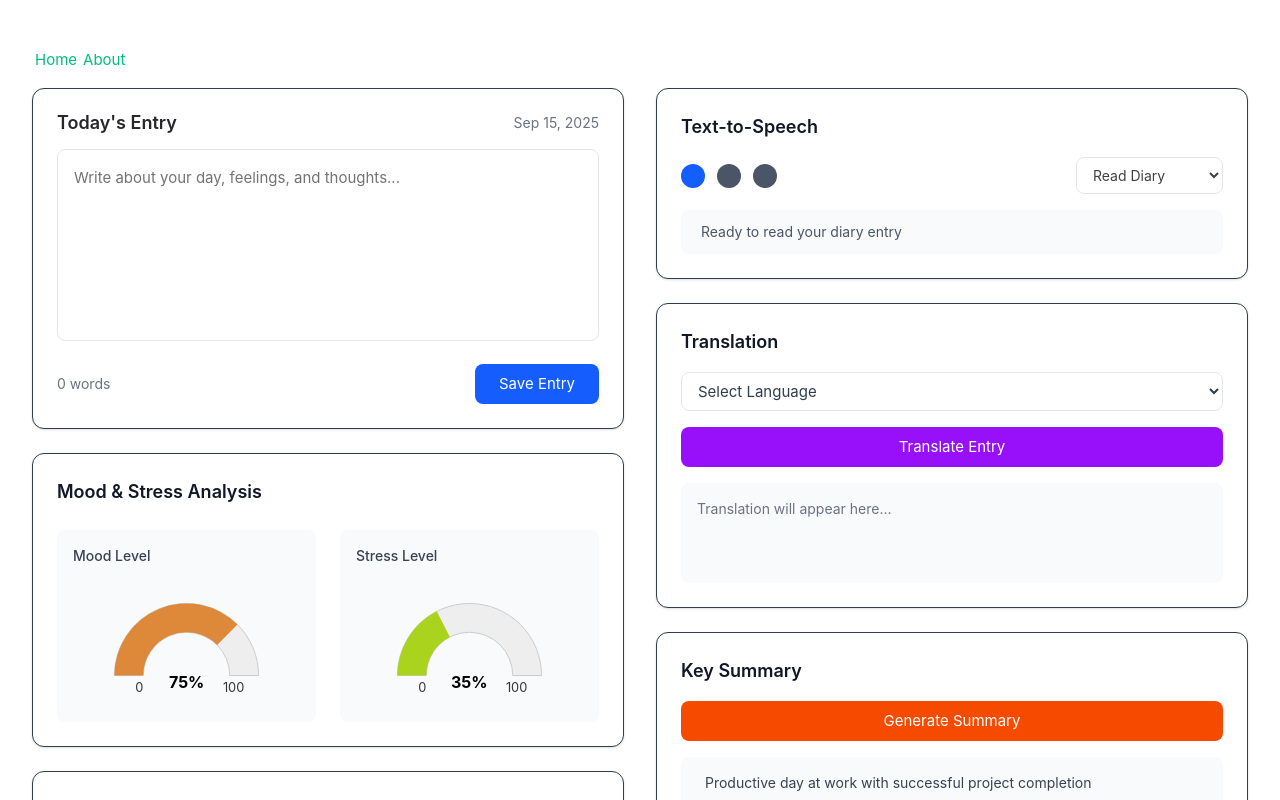
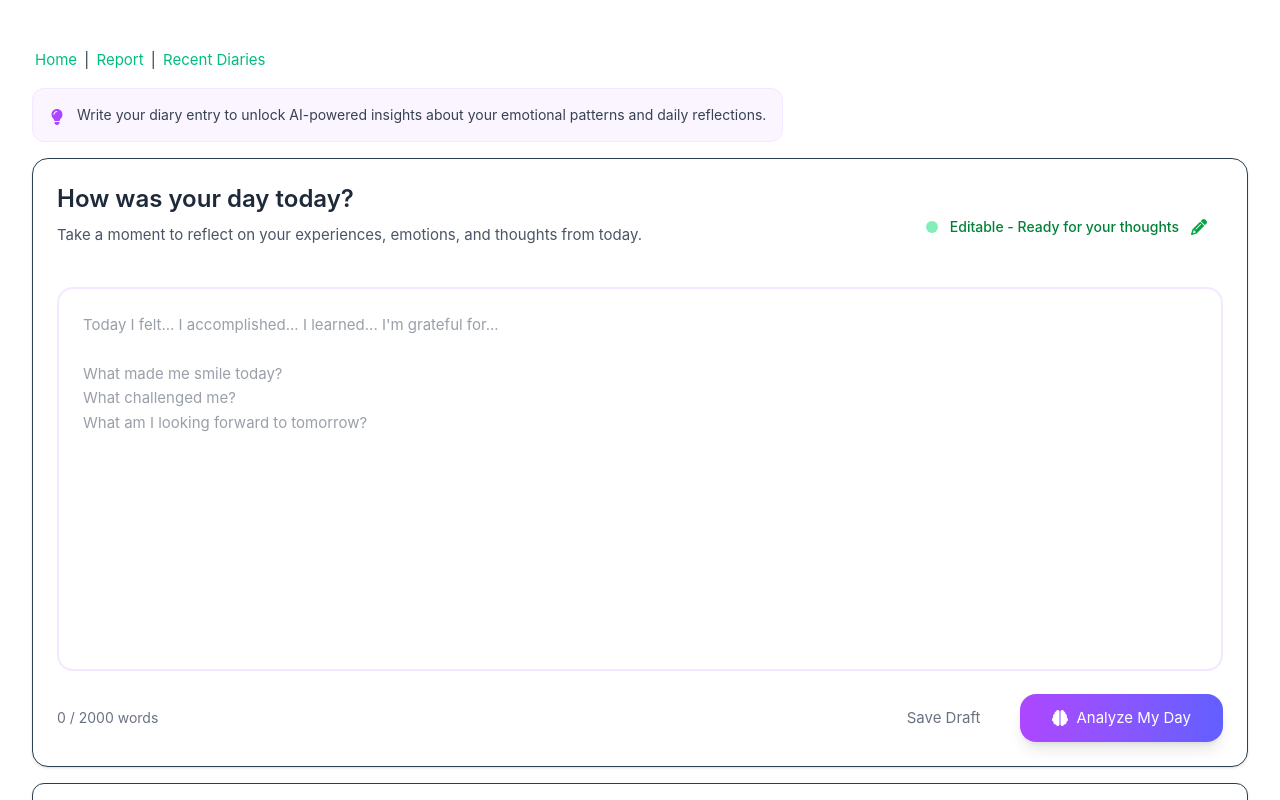
Before and after one commit to claire828/ai-grace-diary, a Vue app in the folder frontend/: page / in a window 1280 px wide. Shown: the top 800 px of the page. Built offline with nearby package versions, Linux system fonts and the light colour scheme; the HTML template or start-up script is replaced by a standard one.

Commit message:
[add] implement diary input and report components; update routing

```diff
--- a/frontend/src/App.vue
+++ b/frontend/src/App.vue
@@ -5,8 +5,8 @@ import { RouterLink, RouterView } from 'vue-router'
 <template>
   <header class="my-4">
     <nav>
-      <RouterLink to="/">Home</RouterLink>
-      <RouterLink to="/about">About</RouterLink>
+      <RouterLink to="/">Home</RouterLink> | <RouterLink to="/report">Report</RouterLink> |
+      <RouterLink to="/history">Recent Diaries</RouterLink>
     </nav>
   </header>
 
--- a/frontend/src/components/DiaryInput.vue
+++ b/frontend/src/components/DiaryInput.vue
@@ -1,26 +1,130 @@
-<script setup lang="ts"></script>
+<script setup lang="ts">
+import { ref } from 'vue'
+const wordsMax = 2000
+const diaryRef = ref('')
+
+// const today = new Date().toLocaleDateString('en-US', {
+//   year: 'numeric',
+//   month: 'long', // full month name, e.g., September
+//   day: 'numeric',
+// })
+
+// TODO: 比對日期，是否過了一天，如果不同天就要跳出確認視窗
+function write() {
+  console.log('write:', diaryRef.value)
+}
+</script>
 
 <template>
-  <section class="bg-white rounded-xl shadow-sm border p-6">
+  <!--insights-section-->
+  <section class="space-y-3 flex justify-between">
+    <div class="p-4 bg-purple-50 rounded-xl border border-purple-100">
+      <div class="flex items-start space-x-3">
+        <i class="text-purple-500 mt-1" data-fa-i2svg=""
+          ><svg
+            class="svg-inline--fa fa-lightbulb h-4 w-4"
+            aria-hidden="true"
+            focusable="false"
+            data-prefix="fas"
+            data-icon="lightbulb"
+            role="img"
+            xmlns="http://www.w3.org/2000/svg"
+            viewBox="0 0 384 512"
+            data-fa-i2svg=""
+          >
+            <path
+              fill="currentColor"
+              d="M272 384c9.6-31.9 29.5-59.1 49.2-86.2l0 0c5.2-7.1 10.4-14.2 15.4-21.4c19.8-28.5 31.4-63 31.4-100.3C368 78.8 289.2 0 192 0S16 78.8 16 176c0 37.3 11.6 71.9 31.4 100.3c5 7.2 10.2 14.3 15.4 21.4l0 0c19.8 27.1 39.7 54.4 49.2 86.2H272zM192 512c44.2 0 80-35.8 80-80V416H112v16c0 44.2 35.8 80 80 80zM112 176c0 8.8-7.2 16-16 16s-16-7.2-16-16c0-61.9 50.1-112 112-112c8.8 0 16 7.2 16 16s-7.2 16-16 16c-44.2 0-80 35.8-80 80z"
+            ></path></svg
+        ></i>
+        <p class="text-sm text-gray-700">
+          Write your diary entry to unlock AI-powered insights about your emotional patterns and
+          daily reflections.
+        </p>
+      </div>
+    </div>
+  </section>
+
+  <!-- Write-->
+  <section class="bg-white rounded-2xl shadow-sm border p-6">
     <!-- title-->
     <div class="flex items-center justify-between mb-4 text-zinc-800">
-      <h2 class="text-lg font-semibold leading-5">Today's Entry</h2>
-      <span class="text-sm text-gray-500">Sep 15, 2025</span>
+      <div class="mb-6">
+        <h2 class="text-2xl font-semibold text-gray-800 mb-2">How was your day today?</h2>
+        <p class="text-gray-600">
+          Take a moment to reflect on your experiences, emotions, and thoughts from today.
+        </p>
+      </div>
+
+      <section id="status-indicator" class="flex items-center space-x-3 p-4">
+        <div class="w-3 h-3 bg-green-400 rounded-full animate-pulse"></div>
+        <span class="text-sm font-medium text-green-700">Editable - Ready for your thoughts</span>
+        <i class="text-green-600 text-sm" data-fa-i2svg=""
+          ><svg
+            class="svg-inline--fa fa-pencil w-4 h-4"
+            aria-hidden="true"
+            focusable="false"
+            data-prefix="fas"
+            data-icon="pencil"
+            role="img"
+            xmlns="http://www.w3.org/2000/svg"
+            viewBox="0 0 512 512"
+            data-fa-i2svg=""
+          >
+            <path
+              fill="currentColor"
+              d="M410.3 231l11.3-11.3-33.9-33.9-62.1-62.1L291.7 89.8l-11.3 11.3-22.6 22.6L58.6 322.9c-10.4 10.4-18 23.3-22.2 37.4L1 480.7c-2.5 8.4-.2 17.5 6.1 23.7s15.3 8.5 23.7 6.1l120.3-35.4c14.1-4.2 27-11.8 37.4-22.2L387.7 253.7 410.3 231zM160 399.4l-9.1 22.7c-4 3.1-8.5 5.4-13.3 6.9L59.4 452l23-78.1c1.4-4.9 3.8-9.4 6.9-13.3l22.7-9.1v32c0 8.8 7.2 16 16 16h32zM362.7 18.7L348.3 33.2 325.7 55.8 314.3 67.1l33.9 33.9 62.1 62.1 33.9 33.9 11.3-11.3 22.6-22.6 14.5-14.5c25-25 25-65.5 0-90.5L453.3 18.7c-25-25-65.5-25-90.5 0zm-47.4 168l-144 144c-6.2 6.2-16.4 6.2-22.6 0s-6.2-16.4 0-22.6l144-144c6.2-6.2 16.4-6.2 22.6 0s6.2 16.4 0 22.6z"
+            ></path></svg
+        ></i>
+      </section>
+      <!-- <span class="text-sm text-gray-500">{{ today }} </span> -->
     </div>
 
     <!-- text area-->
     <textarea
-      class="text-gray-600 placeholder-neutral-500 w-full h-48 p-4 border border-gray-200 rounded-lg resize-none focus:ring-2 focus:ring-blue-500 focus:border-transparent"
-      placeholder="Write about your day, feelings, and thoughts..."
+      v-model="diaryRef"
+      maxlength="wordsMax"
+      class="w-full h-96 p-6 border-2 border-purple-100 rounded-2xl focus:border-purple-300 focus:outline-none resize-none text-gray-700 leading-relaxed"
+      placeholder="Today I felt... I accomplished... I learned... I'm grateful for...
+
+What made me smile today?
+What challenged me?
+What am I looking forward to tomorrow?"
     ></textarea>
     <!-- bottom-->
     <div class="flex justify-between items-center mt-4">
-      <span class="text-sm text-gray-500">0 words</span>
-      <button
-        class="bg-blue-600 text-white px-6 py-2 rounded-lg hover:bg-blue-700 transition-colors"
-      >
-        Save Entry
-      </button>
+      <span class="text-sm text-gray-500"> {{ diaryRef.length }} / {{ wordsMax }} words</span>
+
+      <div class="flex items-center space-x-4">
+        <button
+          @click="write"
+          class="px-6 py-3 text-gray-500 hover:text-gray-800 transition-colors"
+        >
+          Save Draft
+        </button>
+        <button
+          class="flex items-center px-8 py-3 bg-gradient-to-r from-purple-500 to-indigo-500 text-white rounded-2xl hover:from-purple-600 hover:to-indigo-600 transition-all transform hover:scale-105 shadow-lg"
+        >
+          <i class="mr-2" data-fa-i2svg=""
+            ><svg
+              class="svg-inline--fa fa-brain w-4 h-4"
+              aria-hidden="true"
+              focusable="false"
+              data-prefix="fas"
+              data-icon="brain"
+              role="img"
+              xmlns="http://www.w3.org/2000/svg"
+              viewBox="0 0 512 512"
+              data-fa-i2svg=""
+            >
+              <path
+                fill="currentColor"
+                d="M184 0c30.9 0 56 25.1 56 56V456c0 30.9-25.1 56-56 56c-28.9 0-52.7-21.9-55.7-50.1c-5.2 1.4-10.7 2.1-16.3 2.1c-35.3 0-64-28.7-64-64c0-7.4 1.3-14.6 3.6-21.2C21.4 367.4 0 338.2 0 304c0-31.9 18.7-59.5 45.8-72.3C37.1 220.8 32 207 32 192c0-30.7 21.6-56.3 50.4-62.6C80.8 123.9 80 118 80 112c0-29.9 20.6-55.1 48.3-62.1C131.3 21.9 155.1 0 184 0zM328 0c28.9 0 52.6 21.9 55.7 49.9c27.8 7 48.3 32.1 48.3 62.1c0 6-.8 11.9-2.4 17.4c28.8 6.2 50.4 31.9 50.4 62.6c0 15-5.1 28.8-13.8 39.7C493.3 244.5 512 272.1 512 304c0 34.2-21.4 63.4-51.6 74.8c2.3 6.6 3.6 13.8 3.6 21.2c0 35.3-28.7 64-64 64c-5.6 0-11.1-.7-16.3-2.1c-3 28.2-26.8 50.1-55.7 50.1c-30.9 0-56-25.1-56-56V56c0-30.9 25.1-56 56-56z"
+              ></path></svg
+          ></i>
+          Analyze My Day
+        </button>
+      </div>
     </div>
   </section>
 </template>
--- /dev/null
+++ b/frontend/src/components/DiaryLobby.vue
@@ -0,0 +1,11 @@
+<script setup lang="ts">
+import DiaryHistory from './DiaryHistory.vue'
+import DiaryInput from './DiaryInput.vue'
+</script>
+
+<template>
+  <section class="flex flex-col gap-4">
+    <DiaryInput />
+    <DiaryHistory />
+  </section>
+</template>
--- a/frontend/src/home/HomePage.vue
+++ b/frontend/src/components/DiaryReport.vue
@@ -1,17 +1,16 @@
 <script setup lang="ts">
 import AnalysisBoard from '@/components/AnalysisBoard.vue'
-import DiaryHistory from '@/components/DiaryHistory.vue'
-import DiaryInput from '@/components/DiaryInput.vue'
 import DiaryTranslation from '@/components/DiaryTranslation.vue'
 import GratitudeBoard from '@/components/GratitudeBoard.vue'
 import KeySummary from '@/components/KeySummary.vue'
 import TTSControl from '@/components/TTSControl.vue'
+
+export type DiaryStatus = 'empty' | 'draft' | 'published' | 'archived'
 </script>
 
 <template>
   <div class="grid grid-cols-1 lg:grid-cols-4 gap-8">
     <div class="lg:col-span-2 space-y-6">
-      <DiaryInput />
       <AnalysisBoard />
       <GratitudeBoard />
     </div>
@@ -21,5 +20,4 @@ import TTSControl from '@/components/TTSControl.vue'
       <KeySummary />
     </div>
   </div>
-  <DiaryHistory class="mt-8" />
 </template>
--- a/frontend/src/components/KeySummary.vue
+++ b/frontend/src/components/KeySummary.vue
@@ -13,7 +13,7 @@
         <li class="flex items-start">
           <i class="text-orange-500 text-xs mt-2 mr-2" data-fa-i2svg=""
             ><svg
-              class="svg-inline--fa fa-circle"
+              class="svg-inline--fa fa-circle w-2 h-2"
               aria-hidden="true"
               focusable="false"
               data-prefix="fas"
@@ -33,7 +33,7 @@
         <li class="flex items-start">
           <i class="text-orange-500 text-xs mt-2 mr-2" data-fa-i2svg=""
             ><svg
-              class="svg-inline--fa fa-circle"
+              class="svg-inline--fa fa-circle w-2 h-2"
               aria-hidden="true"
               focusable="false"
               data-prefix="fas"
@@ -53,7 +53,7 @@
         <li class="flex items-start">
           <i class="text-orange-500 text-xs mt-2 mr-2" data-fa-i2svg=""
             ><svg
-              class="svg-inline--fa fa-circle"
+              class="svg-inline--fa fa-circle w-2 h-2"
               aria-hidden="true"
               focusable="false"
               data-prefix="fas"
--- a/frontend/src/components/TTSControl.vue
+++ b/frontend/src/components/TTSControl.vue
@@ -8,7 +8,7 @@
         <button class="bg-blue-600 text-white p-3 rounded-full hover:bg-blue-700 transition-colors">
           <i data-fa-i2svg=""
             ><svg
-              class="svg-inline--fa fa-play"
+              class="svg-inline--fa fa-play w-4 h-4"
               aria-hidden="true"
               focusable="false"
               data-prefix="fas"
@@ -27,7 +27,7 @@
         <button class="bg-gray-600 text-white p-3 rounded-full hover:bg-gray-700 transition-colors">
           <i data-fa-i2svg=""
             ><svg
-              class="svg-inline--fa fa-stop"
+              class="svg-inline--fa fa-stop w-4 h-4"
               aria-hidden="true"
               focusable="false"
               data-prefix="fas"
@@ -46,7 +46,7 @@
         <button class="bg-gray-600 text-white p-3 rounded-full hover:bg-gray-700 transition-colors">
           <i data-fa-i2svg=""
             ><svg
-              class="svg-inline--fa fa-pause"
+              class="svg-inline--fa fa-pause w-4 h-4"
               aria-hidden="true"
               focusable="false"
               data-prefix="fas"
@@ -72,7 +72,7 @@
       <div class="flex items-center text-sm text-gray-600">
         <i class="mr-2" data-fa-i2svg=""
           ><svg
-            class="svg-inline--fa fa-volume-high"
+            class="svg-inline--fa fa-volume-high w-4 h-4"
             aria-hidden="true"
             focusable="false"
             data-prefix="fas"
--- a/frontend/src/router/index.ts
+++ b/frontend/src/router/index.ts
@@ -1,4 +1,4 @@
-import HomePage from '@/home/HomePage.vue'
+import DiaryLobby from '@/components/DiaryLobby.vue'
 import { createRouter, createWebHistory } from 'vue-router'
 const router = createRouter({
   history: createWebHistory(import.meta.env.BASE_URL),
@@ -6,15 +6,20 @@ const router = createRouter({
     {
       path: '/',
       name: 'home',
-      component: HomePage,
+      component: DiaryLobby,
     },
     {
-      path: '/about',
-      name: 'about',
+      path: '/history',
+      name: 'history',
       // route level code-splitting
       // this generates a separate chunk (About.[hash].js) for this route
       // which is lazy-loaded when the route is visited.
-      component: () => import('../views/AboutView.vue'),
+      component: () => import('../components/DiaryHistory.vue'),
+    },
+    {
+      path: '/report',
+      name: 'report',
+      component: () => import('../components/DiaryReport.vue'),
     },
   ],
 })
```
